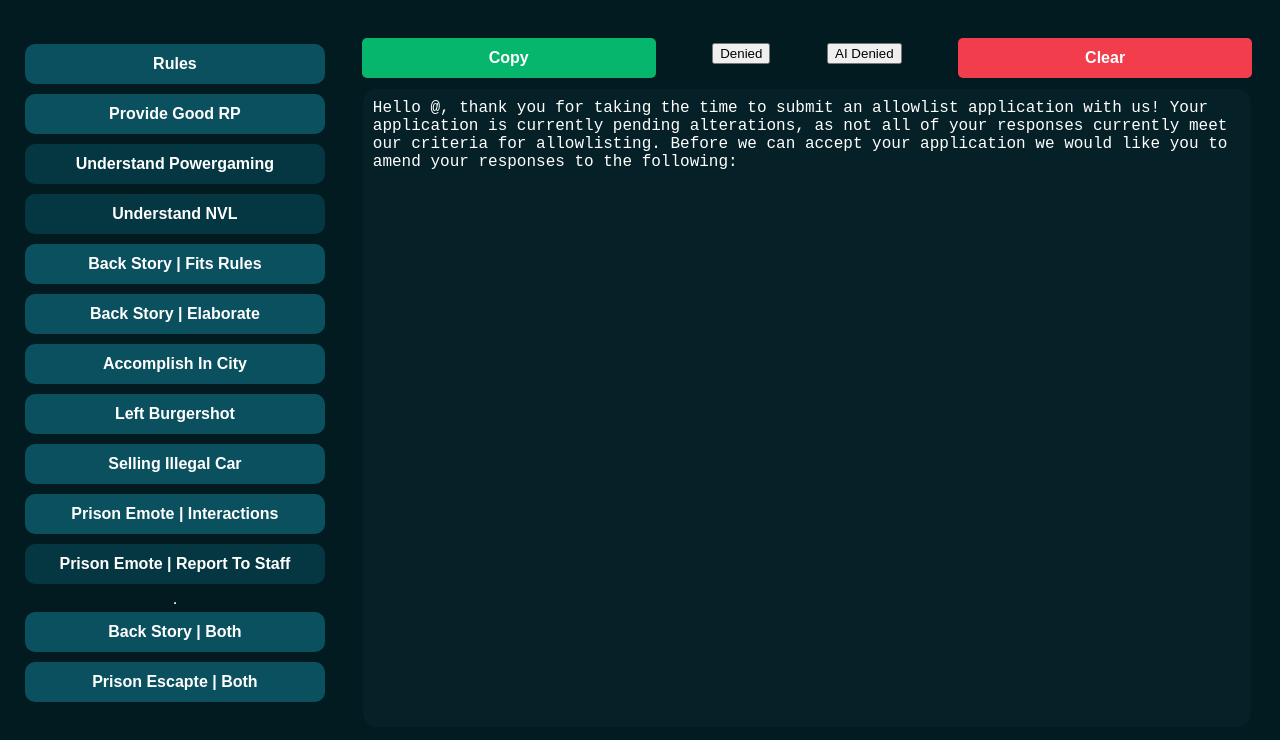
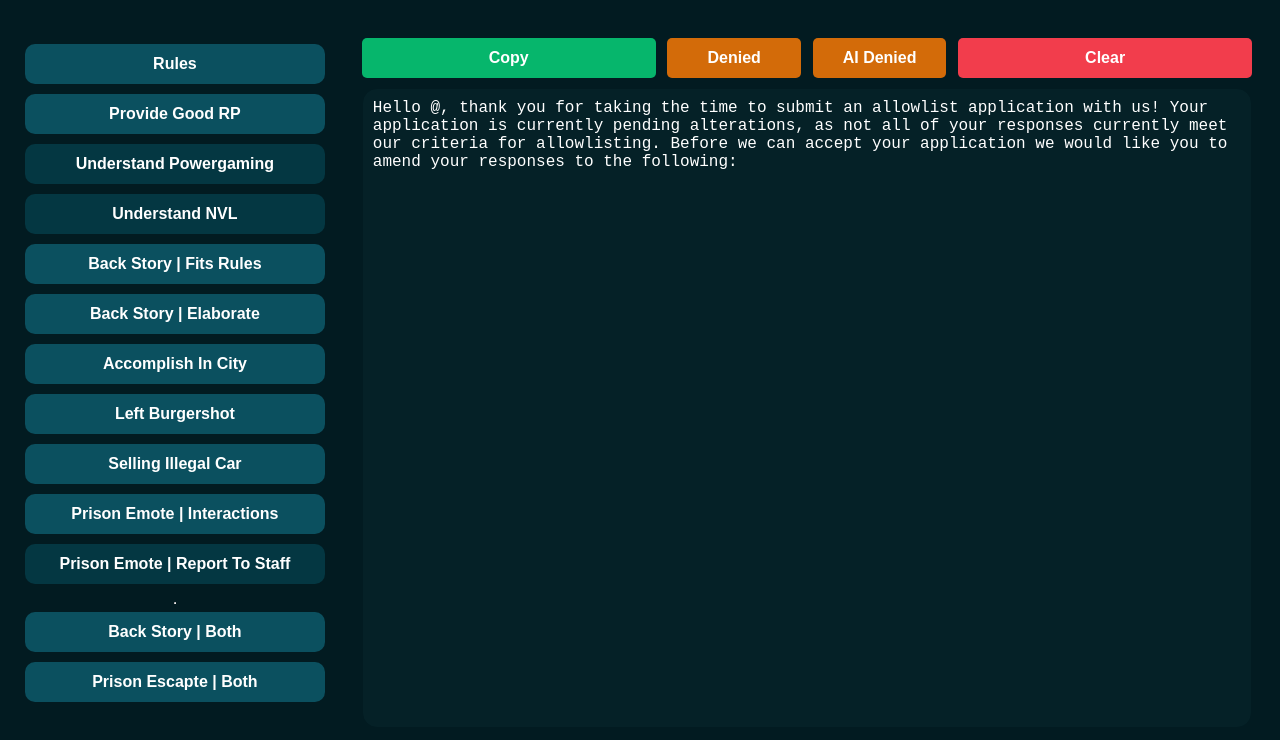
Before and after one commit to XavierMe/prpsupportstaff, a plain HTML site: page index.html in a window 1280 px wide. Drawn offline with Linux system fonts and the light colour scheme.

Commit message:
Update style.css
denied added.

```diff
--- a/style.css
+++ b/style.css
@@ -104,3 +104,45 @@ button#copy-button {
 button#copy-button:hover {
   background-color: #037e4b;
 }
+
+button#denied {
+  display: block;
+  float: right;
+  width: 15%;
+  height: 40px;
+  margin-top: 10px;
+  border-radius: 5px;
+  border: none;
+  background-color: #d36b09;
+  color: white;
+  font-size: 16px;
+  font-weight: bold;
+  font-family: Arial, sans-serif;
+  cursor: pointer;
+  transition: background-color 0.2s ease;
+}
+
+button#denied:hover {
+  background-color: #e97a13;
+}
+
+button#aidenied {
+  display: block;
+  float: right;
+  width: 15%;
+  height: 40px;
+  margin-top: 10px;
+  border-radius: 5px;
+  border: none;
+  background-color: #d36b09;
+  color: white;
+  font-size: 16px;
+  font-weight: bold;
+  font-family: Arial, sans-serif;
+  cursor: pointer;
+  transition: background-color 0.2s ease;
+}
+
+button#aidenied:hover {
+  background-color: #e97a13;
+}
```
